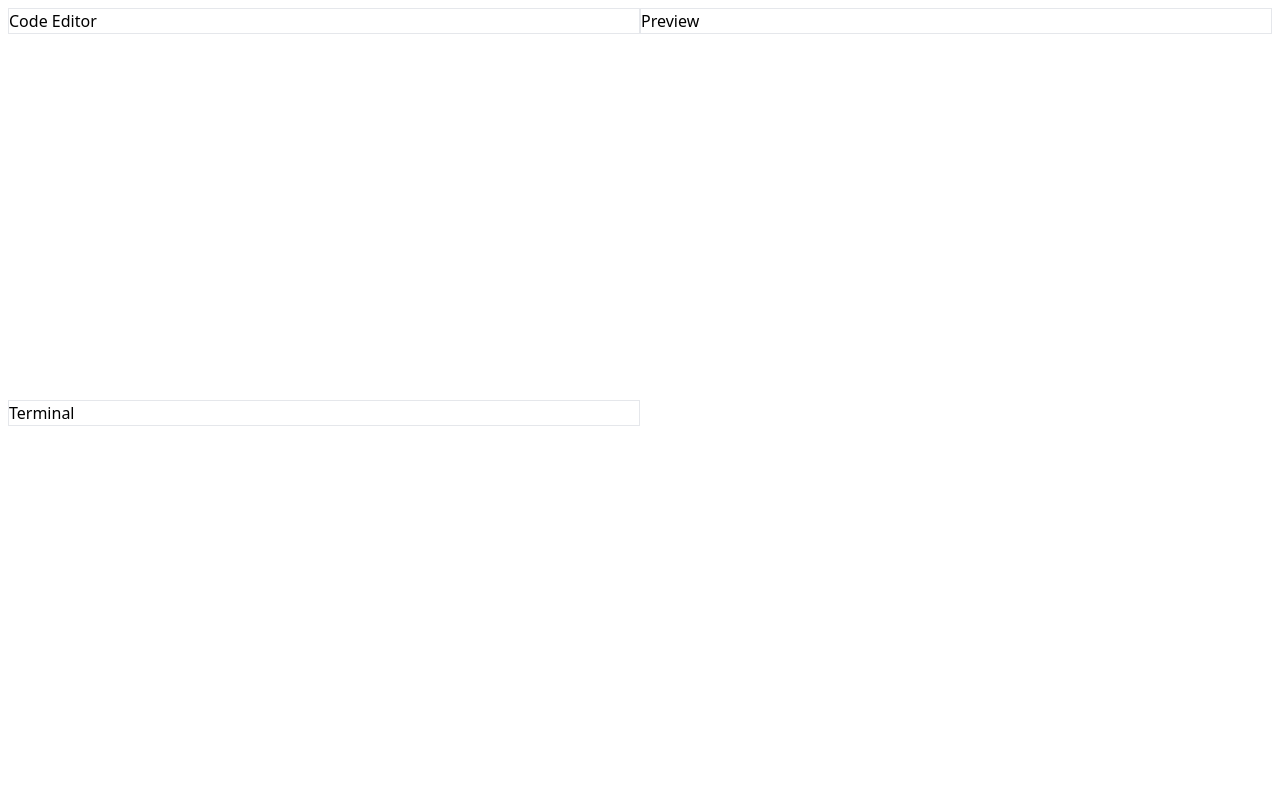
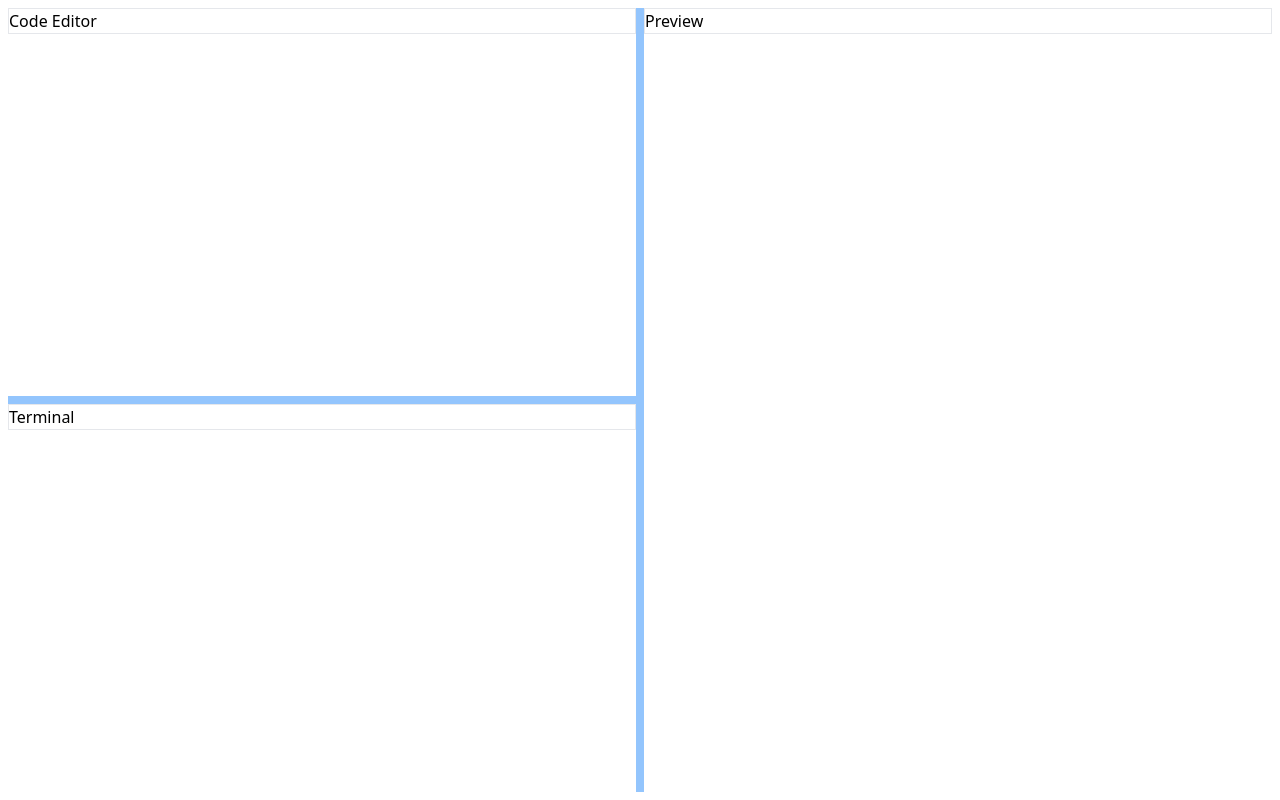
Before and after one commit to Frontend-Hire/stackpack-webcontainers-react-typescript, a React (Vite) app: page / in a window 1280 px wide. Built offline with nearby package versions, Linux system fonts and the light colour scheme.

Commit message:
better resize handle

```diff
--- a/src/App.tsx
+++ b/src/App.tsx
@@ -9,13 +9,13 @@ export default function App() {
             <Panel>
               <div className="border">Code Editor</div>
             </Panel>
-            <PanelResizeHandle />
+            <PanelResizeHandle className="h-2 bg-blue-300" />
             <Panel>
               <div className="border">Terminal</div>
             </Panel>
           </PanelGroup>
         </Panel>
-        <PanelResizeHandle />
+        <PanelResizeHandle className="w-2 bg-blue-300" />
         <Panel>
           <div className="border">Preview</div>
         </Panel>
```
